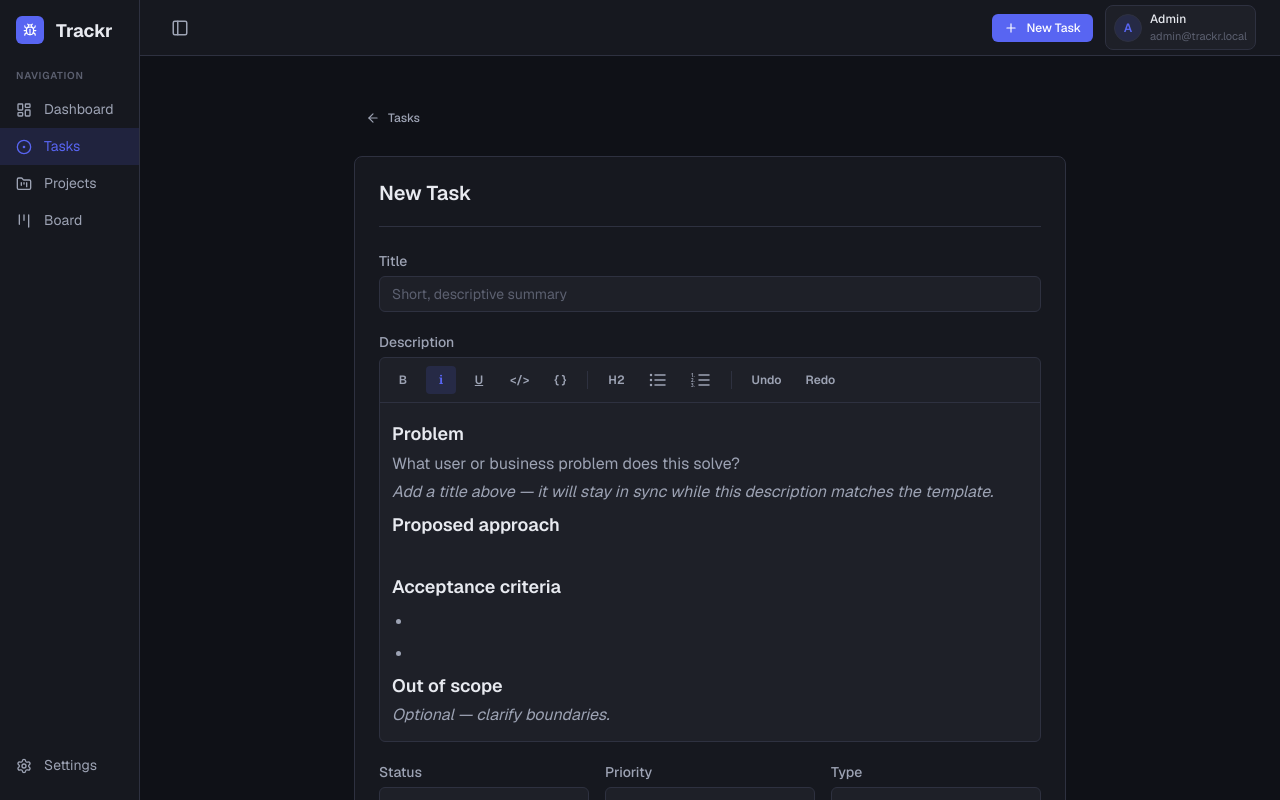
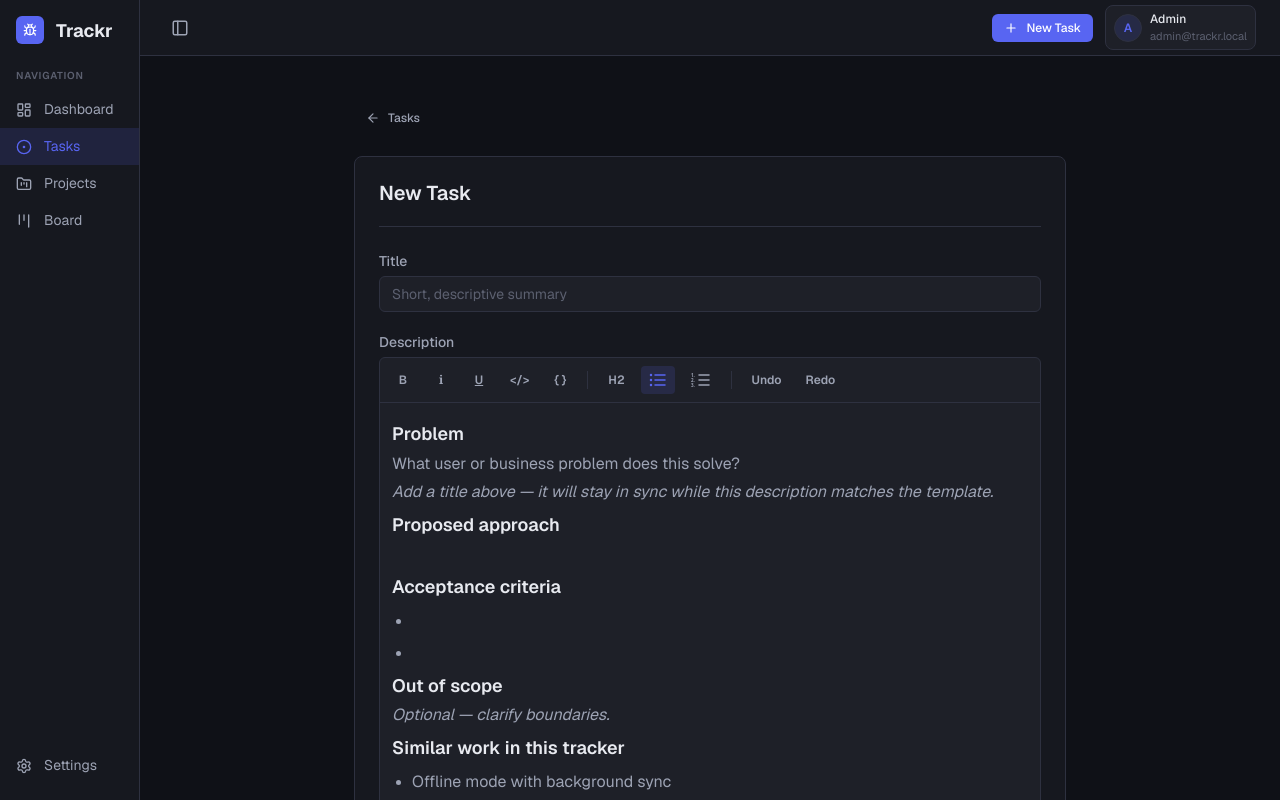
Before and after one commit to jhaysdevs/trackr, a Next.js app: page /tasks/new in a window 1280 px wide. Built offline with nearby package versions, Linux system fonts and the light colour scheme.

Commit message:
patching bug 🐞 with RichTextEditor not loading task descriptions

```diff
--- a/src/components/tasks/TaskForm/TaskForm.tsx
+++ b/src/components/tasks/TaskForm/TaskForm.tsx
@@ -1,7 +1,7 @@
 'use client';
 
 import { useEffect, useRef, useState } from 'react';
-import { Controller, useForm } from 'react-hook-form';
+import { useForm } from 'react-hook-form';
 import { zodResolver } from '@hookform/resolvers/zod';
 import Link from 'next/link';
 import { useRouter } from 'next/navigation';
@@ -145,12 +145,7 @@ export function TaskForm({ taskId, variant = 'page', onDismiss, onCreated }: Tas
 		resolver: zodResolver(formSchema),
 		defaultValues: {
 			title: '',
-			description: buildDefaultTaskDescriptionHtml({
-				title: '',
-				type: 'feature',
-				projectName: undefined,
-				relatedTitles: [],
-			}),
+			description: '',
 			status: 'backlog',
 			priority: 'medium',
 			type: 'feature',
@@ -175,6 +170,7 @@ export function TaskForm({ taskId, variant = 'page', onDismiss, onCreated }: Tas
 	const watchedProjectId = form.watch('projectId');
 	const watchedTitle = form.watch('title');
 	const watchedType = form.watch('type');
+	const watchedDescription = form.watch('description') ?? '';
 	const debouncedTitle = useDebouncedValue(watchedTitle ?? '', 380);
 	const project = projects.find((p) => p.id === watchedProjectId);
 
@@ -211,7 +207,7 @@ export function TaskForm({ taskId, variant = 'page', onDismiss, onCreated }: Tas
 				status,
 				priority,
 				type,
-				description: data.description,
+				description: data.description ?? form.getValues('description'),
 				projectId: data.projectId || undefined,
 				dueDate,
 				labelIds: [],
@@ -221,7 +217,7 @@ export function TaskForm({ taskId, variant = 'page', onDismiss, onCreated }: Tas
 		} else {
 			const created = await createMutation.mutateAsync({
 				title: data.title,
-				description: data.description,
+				description: data.description ?? form.getValues('description'),
 				status,
 				priority,
 				type,
@@ -350,13 +346,13 @@ export function TaskForm({ taskId, variant = 'page', onDismiss, onCreated }: Tas
 						<label className={styles.label} htmlFor="description">
 							Description
 						</label>
-							<Controller
-								control={form.control}
-								name="description"
-								render={({ field }) => (
-									<RichTextEditor id="description" value={field.value ?? ''} onChange={field.onChange} />
-								)}
-							/>
+						<RichTextEditor
+							id="description"
+							value={watchedDescription}
+							onChange={(html) =>
+								form.setValue('description', html, { shouldDirty: true, shouldValidate: true })
+							}
+						/>
 					</div>
 
 					<div className={styles.grid3}>
--- a/src/components/ui/RichTextEditor/RichTextEditor.tsx
+++ b/src/components/ui/RichTextEditor/RichTextEditor.tsx
@@ -1,6 +1,6 @@
 'use client';
 
-import { useEffect, type CSSProperties } from 'react';
+import { useEffect, useRef, type CSSProperties } from 'react';
 import { EditorContent, useEditor, type Editor } from '@tiptap/react';
 import StarterKit from '@tiptap/starter-kit';
 import { cn } from '@/lib/utils';
@@ -40,6 +40,10 @@ function normalizeIncomingContent(value: string): string {
 				.join('<br>')}</p>`
 		)
 		.join('');
+}
+
+function isTipTapEmptyDocHtml(html: string): boolean {
+	return html === '' || html === '<p></p>';
 }
 
 function Toolbar({ editor }: { editor: Editor }) {
@@ -218,12 +222,22 @@ export function RichTextEditor({
 	minHeight = 140,
 }: RichTextEditorProps) {
 	const normalizedValue = normalizeIncomingContent(value || '');
+	const acceptEmptyOnUpdateRef = useRef(false);
+	const normalizedPropRef = useRef(normalizedValue);
+	normalizedPropRef.current = normalizedValue;
 
 	const editor = useEditor({
 		extensions: [StarterKit],
 		content: normalizedValue,
 		immediatelyRender: false,
 		editable: !disabled,
+		onCreate: () => {
+			// TipTap can emit an early onUpdate with an empty doc while the editor mounts.
+			// Defer treating an empty doc as authoritative until after mount settles.
+			queueMicrotask(() => {
+				acceptEmptyOnUpdateRef.current = true;
+			});
+		},
 		editorProps: {
 			attributes: {
 				class: styles.editorContent,
@@ -231,7 +245,15 @@ export function RichTextEditor({
 			},
 		},
 		onUpdate: ({ editor: tiptapEditor }) => {
-			onChange(tiptapEditor.getHTML());
+			const html = tiptapEditor.getHTML();
+			if (
+				!acceptEmptyOnUpdateRef.current &&
+				isTipTapEmptyDocHtml(html) &&
+				!isTipTapEmptyDocHtml(normalizedPropRef.current)
+			) {
+				return;
+			}
+			onChange(html);
 		},
 	});
 
@@ -244,7 +266,7 @@ export function RichTextEditor({
 		if (!editor) return;
 		const currentHtml = editor.getHTML();
 		// '<p></p>' is TipTap's empty-state representation of '' — treat them as equivalent
-		const isEmpty = (h: string) => h === '' || h === '<p></p>';
+		const isEmpty = (h: string) => isTipTapEmptyDocHtml(h);
 		if (isEmpty(currentHtml) && isEmpty(normalizedValue)) return;
 		if (currentHtml !== normalizedValue) {
 			editor.commands.setContent(normalizedValue, { emitUpdate: false });
```
